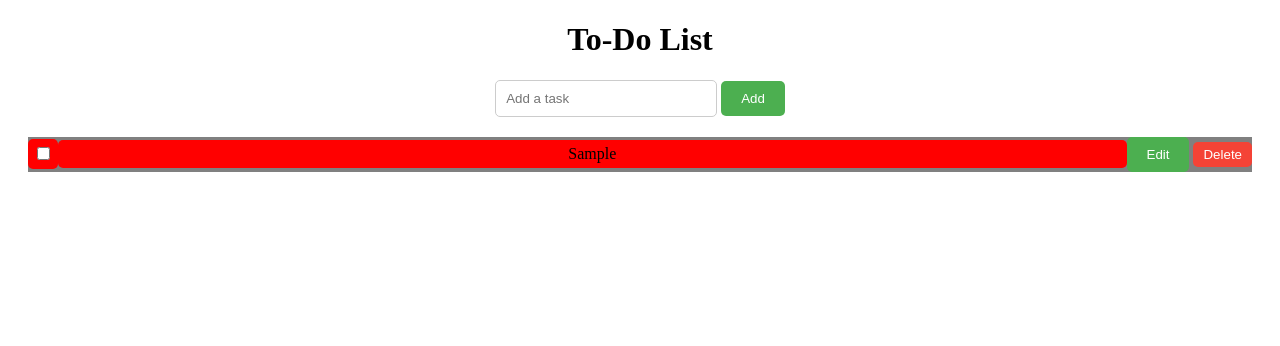
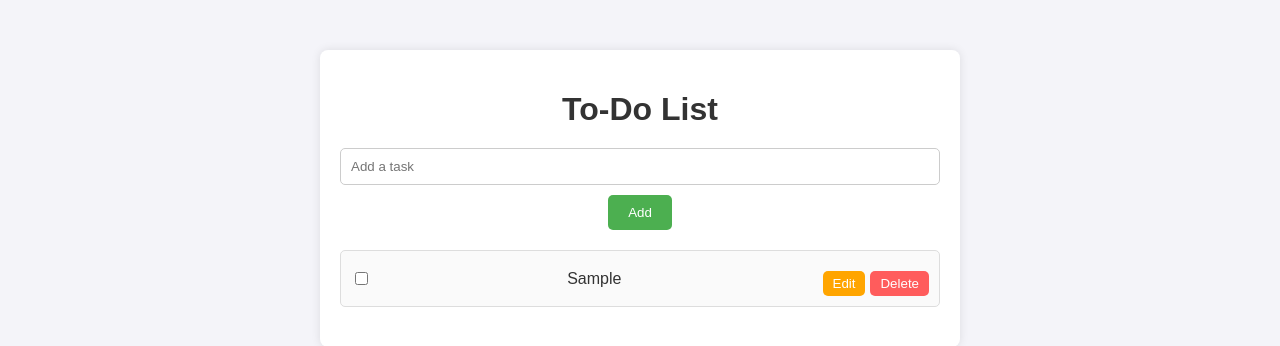
Before and after one commit to berker-kync/to-do-app-2, a plain HTML site: page index.html in a window 1280 px wide. Both pictures are taken after typing "Sample" into the empty fields and a click on the button "Add". Drawn offline with Linux system fonts and the light colour scheme.

Commit message:
edit in place added, style improved

```diff
--- a/script.js
+++ b/script.js
@@ -6,9 +6,10 @@ addButton.addEventListener('click', () => {
   const taskText = taskInput.value.trim();
   if (taskText !== '') {
     const li = document.createElement('li');
+    li.className = 'task-item';
     li.innerHTML = `
       <div class="checkbox-container">
-        <input type="checkbox">
+        <input type="checkbox" class="task-checkbox">
       </div>
       <div class="task-container">
         <span class="task-text">${taskText}</span>
@@ -30,17 +31,35 @@ addButton.addEventListener('click', () => {
     const editButton = li.querySelector('.edit-btn');
     const editInput = li.querySelector('.edit-input');
     const taskTextElement = li.querySelector('.task-text');
+    const taskCheckbox = li.querySelector('.task-checkbox');
 
     editButton.addEventListener('click', () => {
       editInput.value = taskTextElement.textContent;
-      editInput.style.display = 'block';
+      editInput.style.display = 'inline';
       taskTextElement.style.display = 'none';
+      editInput.focus();
     });
 
     editInput.addEventListener('blur', () => {
       taskTextElement.textContent = editInput.value;
       editInput.style.display = 'none';
-      taskTextElement.style.display = 'block';
+      taskTextElement.style.display = 'inline';
+    });
+
+    editInput.addEventListener('keydown', (e) => {
+      if (e.key === 'Enter') {
+        editInput.blur();
+      }
+    });
+
+    taskCheckbox.addEventListener('change', () => {
+      if (taskCheckbox.checked) {
+        taskTextElement.style.textDecoration = 'line-through';
+        li.style.backgroundColor = '#d3d3d3';
+      } else {
+        taskTextElement.style.textDecoration = 'none';
+        li.style.backgroundColor = '';
+      }
     });
   }
 });
--- a/style.css
+++ b/style.css
@@ -1,13 +1,31 @@
-.container {
-    text-align: center;
-    margin: 20px;
+body {
+  font-family: Arial, sans-serif;
+  background-color: #f4f4f9;
+  color: #333;
+  margin: 0;
+  padding: 0;
 }
 
-  input[type="text"] {
+.container {
+  width: 90%;
+  max-width: 600px;
+  margin: 50px auto;
+  background: white;
+  padding: 20px;
+  box-shadow: 0 0 10px rgba(0,0,0,0.1);
+  border-radius: 8px;
+  text-align: center;
+}
+
+h1 {
+  margin-bottom: 20px;
+}
+
+input[type="text"], .edit-input {
   padding: 10px;
   border: 1px solid #ccc;
   border-radius: 5px;
-    width: 200px;
+  width: calc(100% - 22px);
 }
 
 button {
@@ -17,6 +35,7 @@
   border: none;
   border-radius: 5px;
   cursor: pointer;
+  margin-top: 10px;
 }
 
 ul {
@@ -25,36 +44,52 @@
   margin: 20px 0;
 }
 
-  li {
+.task-item {
   display: flex;
   align-items: center;
+  justify-content: space-between;
   margin-bottom: 10px;
-    background-color: gray;
+  padding: 10px;
+  background: #fafafa;
+  border: 1px solid #ddd;
+  border-radius: 5px;
 }
 
-  .checkbox-container, .task-container, .delete-container {
-    background-color: red;
-    padding: 5px;
-    border-radius: 5px;
+.checkbox-container, .task-container, .button-container {
+  display: flex;
+  align-items: center;
 }
 
 .task-container {
   flex-grow: 1;
+  margin: 0 10px;
+}
+
+.task-text {
+  flex-grow: 1;
+}
+
+.edit-btn, .delete-btn {
+  background-color: #ff5c5c;
+  border: none;
+  color: white;
+  border-radius: 5px;
+  padding: 5px 10px;
+  margin-left: 5px;
+  cursor: pointer;
+}
+
+.edit-btn {
+  background-color: #ffa500;
 }
 
 .edit-input {
-    width: 100%;
+  width: calc(100% - 22px);
   padding: 5px;
   border: 1px solid #ccc;
   border-radius: 3px;
 }
 
-
-  .delete-btn {
-    background-color: #f44336;
-    color: white;
-    border: none;
-    border-radius: 5px;
+.task-checkbox {
   cursor: pointer;
-    padding: 5px 10px;
 }
```
Lines whose indentation alone changed are shown as unchanged.
